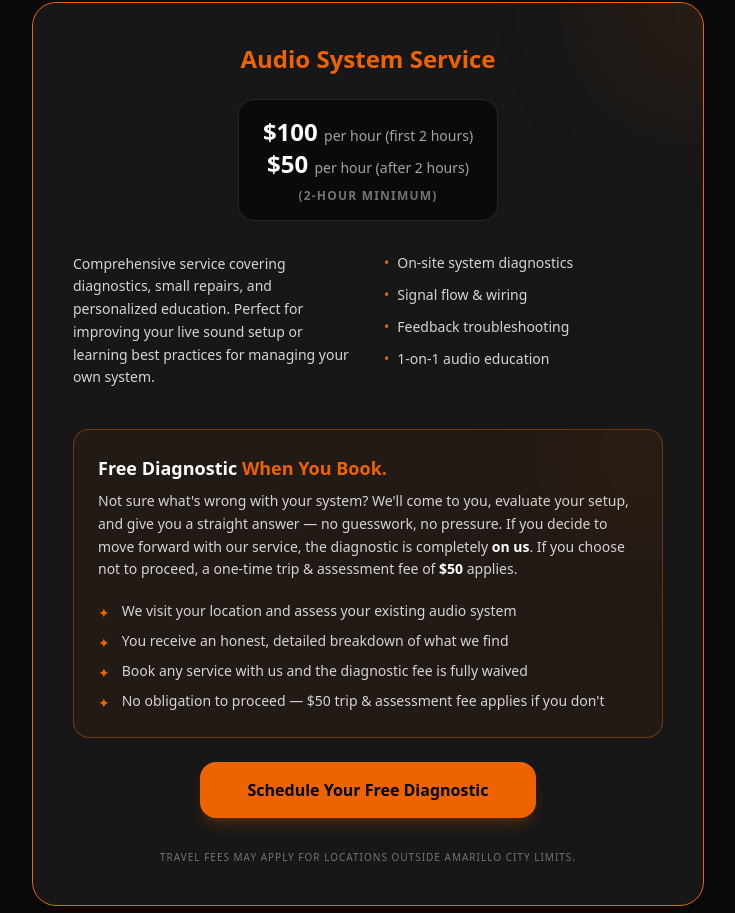
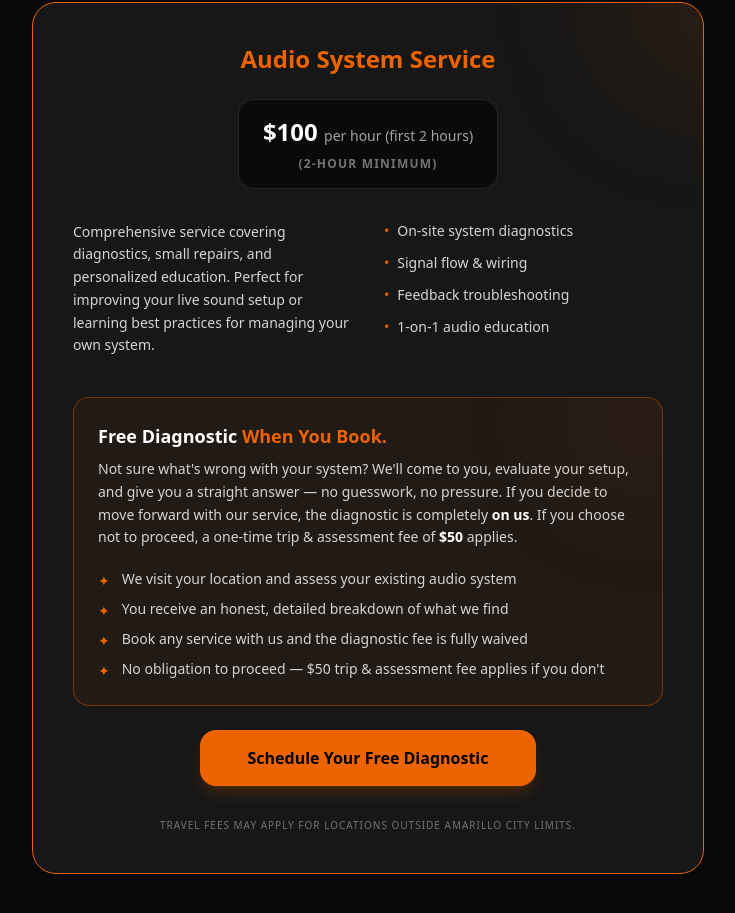
Before and after one commit to dexter806/tascosa.audio, a Next.js app: page / in a window 1280 px wide. Shown: the part 3532-4445 px from the top of the page, without its empty margins (272-1007 px from the left). Built offline with nearby package versions, Linux system fonts and the light colour scheme.

Commit message:
Update index.js 06.25.2026 2:25PM

```diff
--- a/pages/index.js
+++ b/pages/index.js
@@ -591,7 +591,6 @@ export default function Home() {
                   <p className="text-xl md:text-2xl font-black text-white leading-tight">
                     $100 <span className="text-sm font-normal text-neutral-400">per hour (first 2 hours)</span>
                     <br />
-                    $50 <span className="text-sm font-normal text-neutral-400">per hour (after 2 hours)</span>
                   </p>
                   <p className="mt-2 text-xs text-neutral-500 uppercase tracking-widest font-bold">(2-hour minimum)</p>
                 </div>
```
